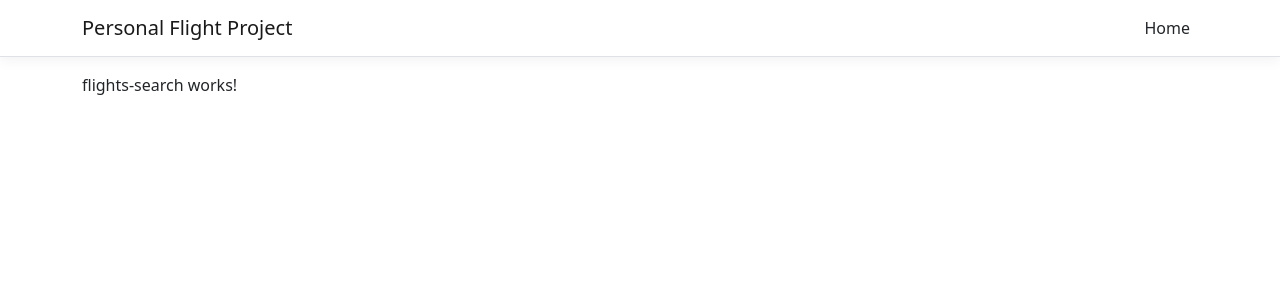
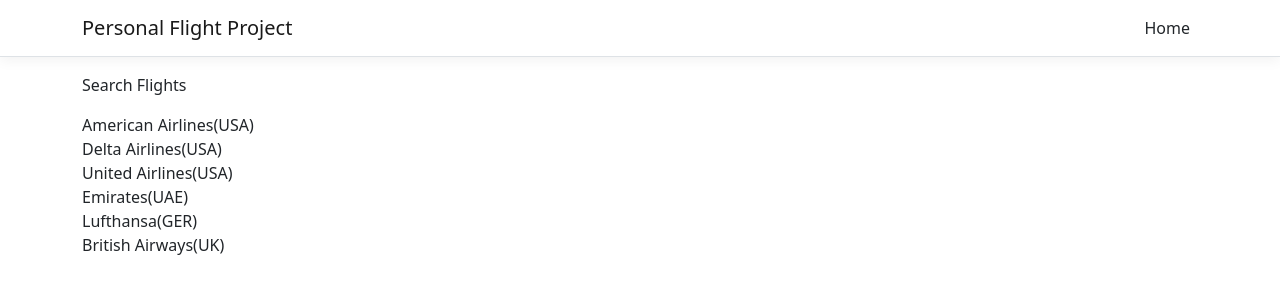
Before and after one commit to NumanM21/FlightProject-Terminated, an Angular app in the folder client/: page / in a window 1280 px wide. Shown: the top 300 px of the page. Built offline with nearby package versions, Linux system fonts and the light colour scheme.

Commit message:
npm packages

```diff
--- a/client/angular.json
+++ b/client/angular.json
@@ -31,6 +31,7 @@
             ],
             "styles": [
               "node_modules/bootstrap/dist/css/bootstrap.min.css",
+              "node_modules/@fortawesome/fontawesome-free/css/all.css",
               "src/styles.css"
             ],
             "scripts": []
--- a/client/package.json
+++ b/client/package.json
@@ -23,6 +23,7 @@
     "@angular/platform-browser-dynamic": "^15.1.5",
     "@angular/platform-server": "^15.1.5",
     "@angular/router": "^15.1.5",
+    "@fortawesome/fontawesome-free": "^6.4.2",
     "bootstrap": "^5.2.3",
     "jquery": "^3.6.3",
     "oidc-client": "^1.11.5",
@@ -49,6 +50,5 @@
   },
   "overrides": {
     "autoprefixer": "10.4.5"
-  },
-  "optionalDependencies": {}
+  }
 }
--- a/client/src/app/flights-search/flights-search.component.html
+++ b/client/src/app/flights-search/flights-search.component.html
@@ -1 +1,3 @@
-<p>flights-search works!</p>
+<p>Search Flights</p>
+
+<div *ngFor="let flight of searchResults">{{flight}}</div>
--- a/client/src/app/flights-search/flights-search.component.ts
+++ b/client/src/app/flights-search/flights-search.component.ts
@@ -7,4 +7,21 @@
 })
 export class FlightsSearchComponent {
 
+  searchResults: any[] = [
+    "American Airlines(USA)",
+    "Delta Airlines(USA)",
+    "United Airlines(USA)",
+    "Emirates(UAE)",
+    "Lufthansa(GER)",
+    "British Airways(UK)",
+  ]
+
+
+
+  constructor() {}
+
+  ngOnInit() {
+    this.searchResults
+  }
+
 }
```
Also changed, not shown: 2 other files (tests, documents, lock files or other folders).
